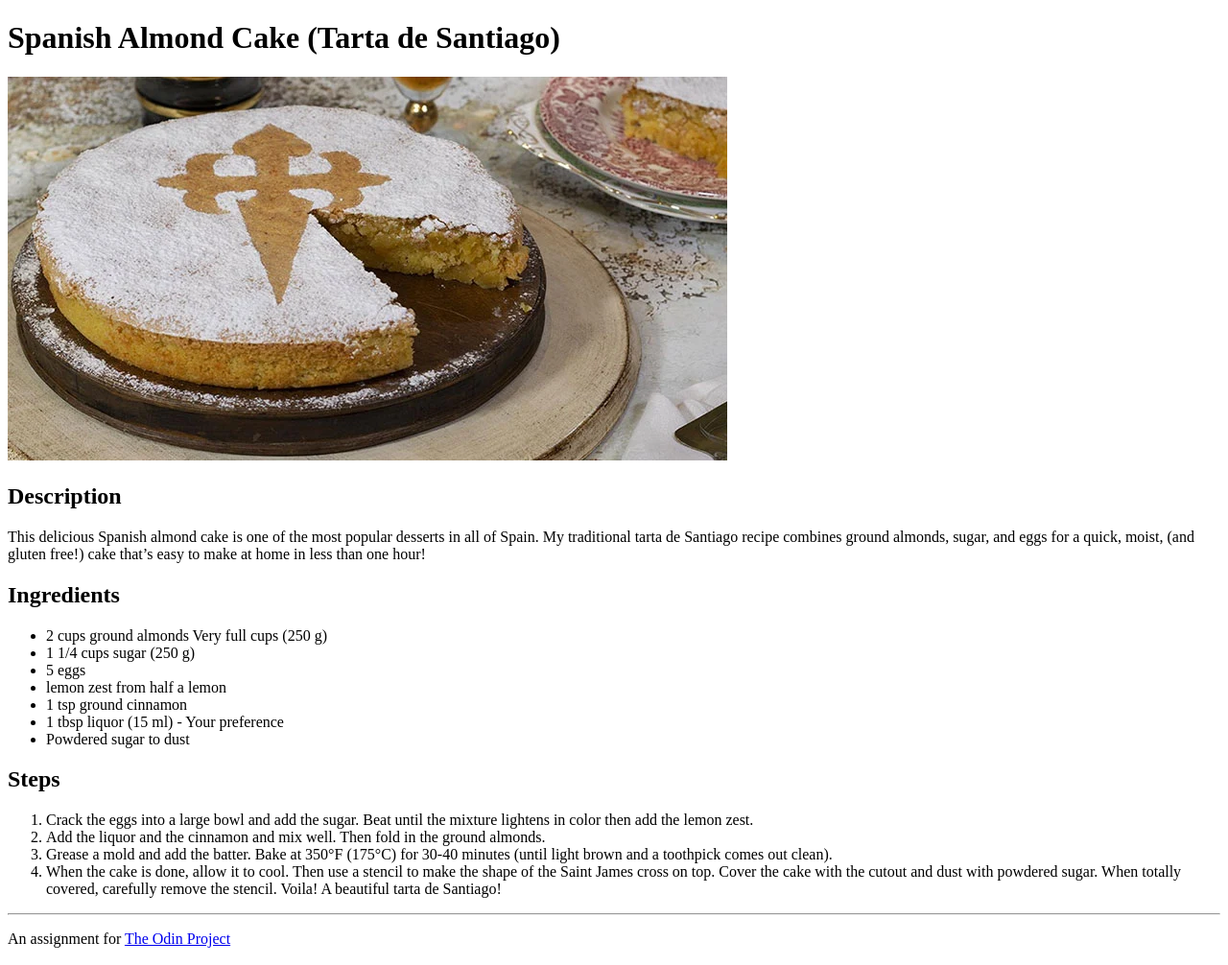
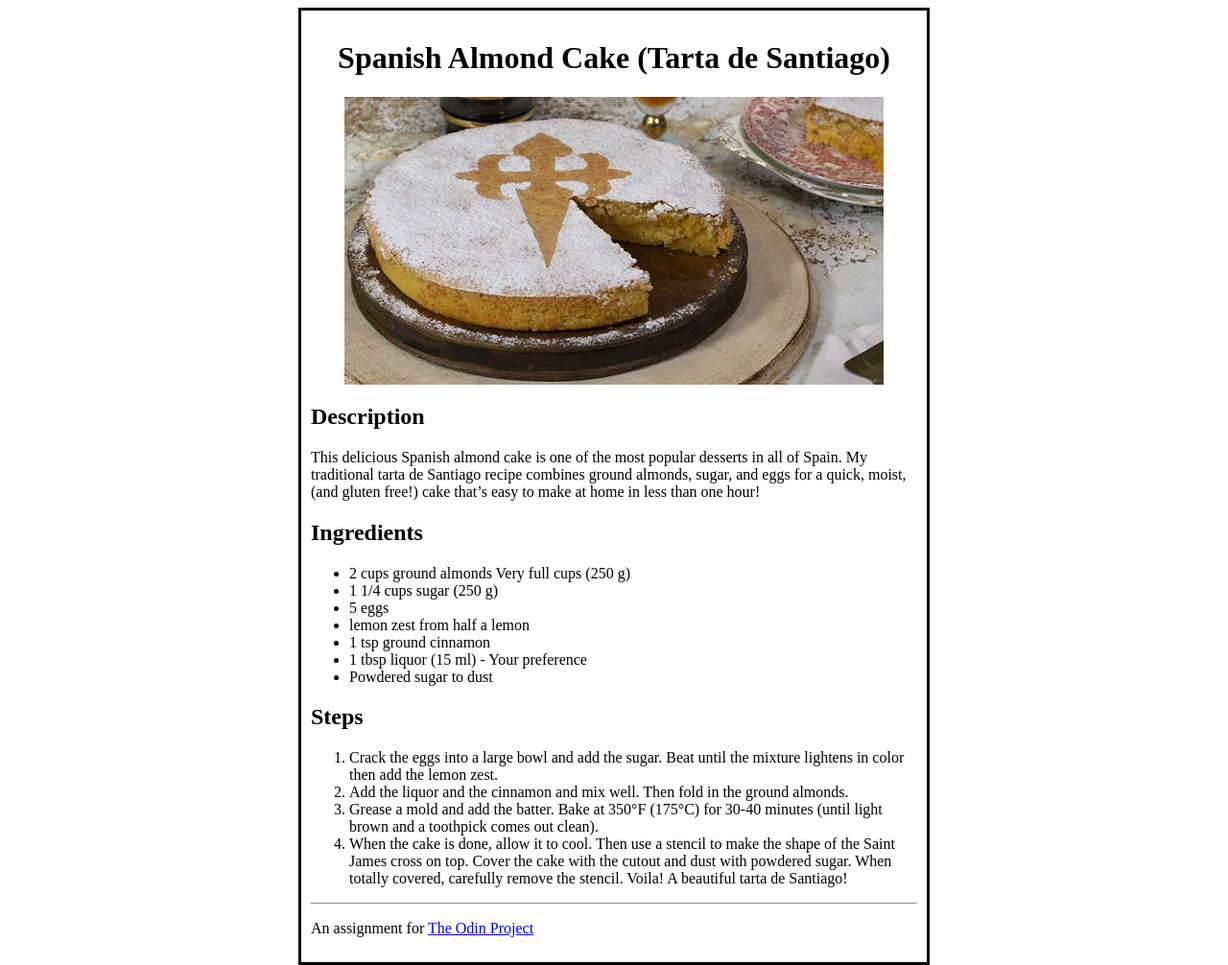
Before and after one commit to Alvox12/odin-recipes, a plain HTML site: page recipes/almondCake.html in a window 1280 px wide. Shown: the whole page at 96% size. Drawn offline with Linux system fonts and the light colour scheme.

Commit message:
Agrego CSS básico +Centro cuerpo +Encuadro cuerpo +Fuente cabecera h1

```diff
--- a/recipes/almondCake.html
+++ b/recipes/almondCake.html
@@ -4,22 +4,25 @@
     <meta charset="UTF-8" />
     <meta name="viewport" content="width=device-width, initial-scale=1.0" />
     <title>Spanish Almond Cake (Tarta de Santiago) | Al's Recipes</title>
+    <link rel="stylesheet" href="../styles/recipeStyle.css" />
   </head>
   <body>
     <main>
+      <div class="mainbody">
         <h1>Spanish Almond Cake (Tarta de Santiago)</h1>
         <img
           src="../images/tartasantiago.webp"
           alt="spanish almond cake picture"
+          class="recipepic"
         />
 
         <h2>Description</h2>
 
         <p>
           This delicious Spanish almond cake is one of the most popular desserts
-        in all of Spain. My traditional tarta de Santiago recipe combines ground
-        almonds, sugar, and eggs for a quick, moist, (and gluten free!) cake
-        that’s easy to make at home in less than one hour!
+          in all of Spain. My traditional tarta de Santiago recipe combines
+          ground almonds, sugar, and eggs for a quick, moist, (and gluten free!)
+          cake that’s easy to make at home in less than one hour!
         </p>
 
         <h2>Ingredients</h2>
@@ -40,8 +43,8 @@
             mixture lightens in color then add the lemon zest.
           </li>
           <li>
-          Add the liquor and the cinnamon and mix well. Then fold in the ground
-          almonds.
+            Add the liquor and the cinnamon and mix well. Then fold in the
+            ground almonds.
           </li>
           <li>
             Grease a mold and add the batter. Bake at 350°F (175°C) for 30-40
@@ -54,8 +57,6 @@
             remove the stencil. Voila! A beautiful tarta de Santiago!
           </li>
         </ol>
-    </main>
-
         <footer>
           <hr />
           <p>
@@ -65,5 +66,7 @@
             >
           </p>
         </footer>
+      </div>
+    </main>
   </body>
 </html>
--- /dev/null
+++ b/styles/recipeStyle.css
@@ -0,0 +1,20 @@
+.recipepic{
+    height: 300px;
+    width: auto;
+    display: block;
+    margin-left: auto;
+    margin-right: auto;
+}
+
+.mainbody{
+    margin-left: auto;
+    margin-right: auto;
+    width: 50%;
+    border: 3px solid black;
+    padding: 10px;
+}
+
+h1{
+    text-align: center;
+    font-family: "Times New Roman", Times, serif;
+}
```
Also changed, not shown: index.html (+1 -0 lines), recipes/bananaBread.html (+9 -5 lines), recipes/chickenStrips.html (+14 -7 lines), recipes/classicpancakes.html (+13 -9 lines), styles/style.css (added). Lines whose indentation alone changed are shown as unchanged.
